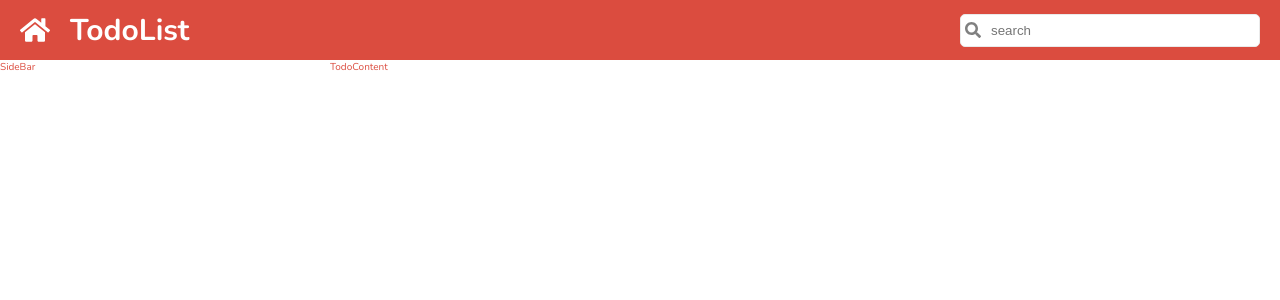
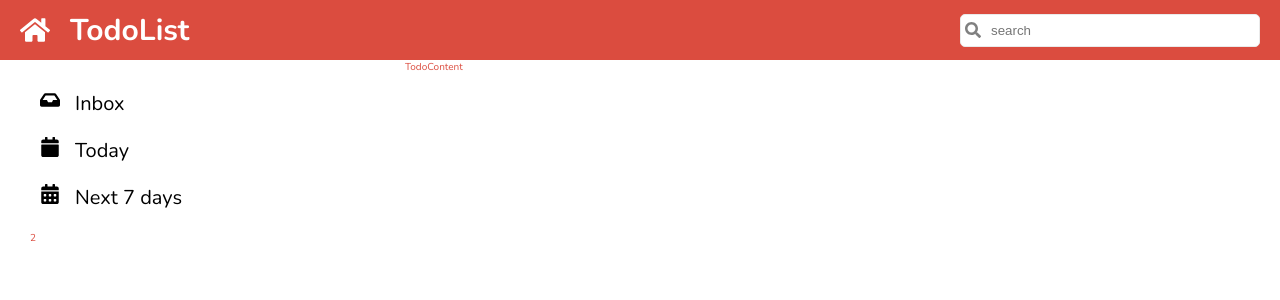
Before and after one commit to Thanatip-iceJ/cc15-todolist-thanatip, a React (Create React App) app: page / in a window 1280 px wide. Shown: the top 300 px of the page. Built offline with nearby package versions, Linux system fonts and the light colour scheme.

Commit message:
updated sidebar

```diff
--- a/src/app/App.jsx
+++ b/src/app/App.jsx
@@ -1,5 +1,5 @@
 import './App.scss';
-import { FaHome } from 'react-icons/fa'
+import { FaInbox, FaCalendar, FaCalendarAlt, FaChevronDown } from 'react-icons/fa';
 import Header from '../components/Header'
 
 function App() {
@@ -8,7 +8,33 @@
       <div className="todo__header">
         <Header />
       </div>
-      <div className="todo__sidebar">SideBar</div>
+      <div className="todo__sidebar">
+        <aside className='sidebar'>
+          <section className='sidebar__category'>
+            <ul className='list'>
+              <li className='list__item'>
+                <span className="list__item__icon">
+                  <FaInbox/>
+                </span>
+                <p className="list__item__text">Inbox</p>
+              </li>
+              <li className='list__item'>
+                <span className="list__item__icon">
+                  <FaCalendar/>
+                </span>
+                <p className="list__item__text">Today</p>
+              </li>
+              <li className='list__item'>
+                <span className="list__item__icon">
+                  <FaCalendarAlt/>
+                </span>
+                <p className="list__item__text">Next 7 days</p>
+              </li>
+            </ul>
+          </section>
+          <section className='sidebar__category'>2</section>
+        </aside>
+      </div>
       <div className="todo__content">TodoContent</div>
     </div>
   )
--- a/src/app/App.scss
+++ b/src/app/App.scss
@@ -1,7 +1,7 @@
 @import '../index.scss';
 
 $header-height: 60px;
-$sidebar-width: 300px;
+$sidebar-width: 375px;
 
 .todo {
   display: grid;
@@ -88,3 +88,37 @@
     min-width: 300px;
   }
 }
+
+.sidebar {
+  display: flex;
+  flex-direction: column;
+  gap: 10px;
+  padding: 20px 30px;
+  // background: wheat;
+  height: calc(100vh - $header-height);
+}
+
+.list {
+  display: flex;
+  flex-direction: column;
+
+  &__item {
+    display: flex;
+    align-items: center;
+    gap: 15px;
+    font-size: 2rem;
+    padding: 10px;
+    border-radius: 4px;
+    cursor: pointer;
+    color: black;
+
+    &:hover {
+      background: $grey-light;
+    }
+
+    &__text {
+      font-weight: 400;
+    }
+  }
+
+}
--- a/src/index.scss
+++ b/src/index.scss
@@ -27,3 +27,7 @@
     -moz-osx-font-smoothing: grayscale;
     color: $primary;
 }
+
+li {
+    list-style: none;
+}
```
